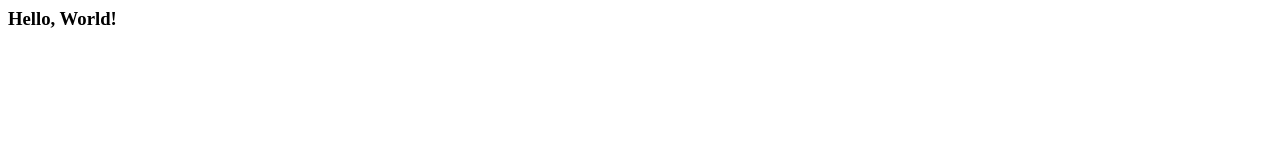
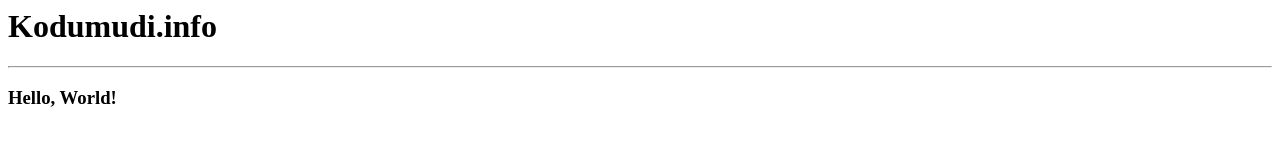
Before and after one commit to gnanasekarl/kodumudi.info, a plain HTML site: page index.html in a window 1280 px wide. Drawn offline with Linux system fonts and the light colour scheme.

Commit message:
Added header info of the webpage

```diff
--- a/index.html
+++ b/index.html
@@ -1,3 +1,5 @@
 <html>
+  <h1> Kodumudi.info </h1>
+  <hr> </hr>
   <h3> Hello, World! </h3>
 </html>
```
